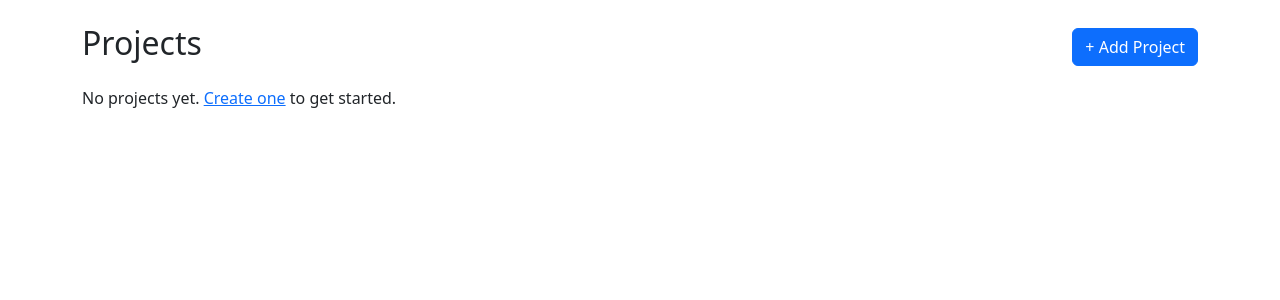
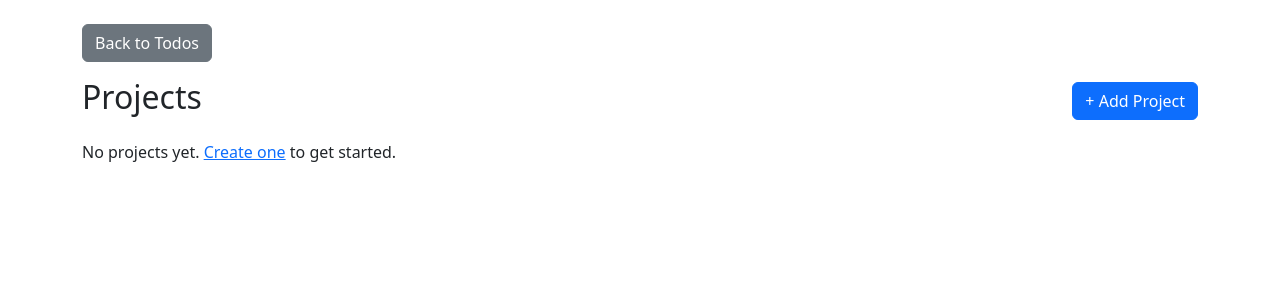
Before and after one commit to eece-4081-fall-2025/rueben_murillo_todo, a Django app: page /projects/ in a window 1280 px wide. Shown: the part 56-356 px from the top of the page. Run offline with Django 5.2, Linux system fonts and the light colour scheme; the visitor is signed in with stand-in values (Sample User, id 1); data that the repository does not hold is empty.

Commit message:
Added back button to project_list.html

```diff
--- a/five/todo/templates/todo/project_list.html
+++ b/five/todo/templates/todo/project_list.html
@@ -1,5 +1,6 @@
 {% extends "todo/base.html" %}
 {% block content %}
+<a href="{% url 'todo_list' %}" class="btn btn-secondary mb-3"> Back to Todos</a>
 <div class="d-flex justify-content-between align-items-center mb-3">
   <h2>Projects</h2>
   <a href="{% url 'project_create' %}" class="btn btn-primary">+ Add Project</a>
```
